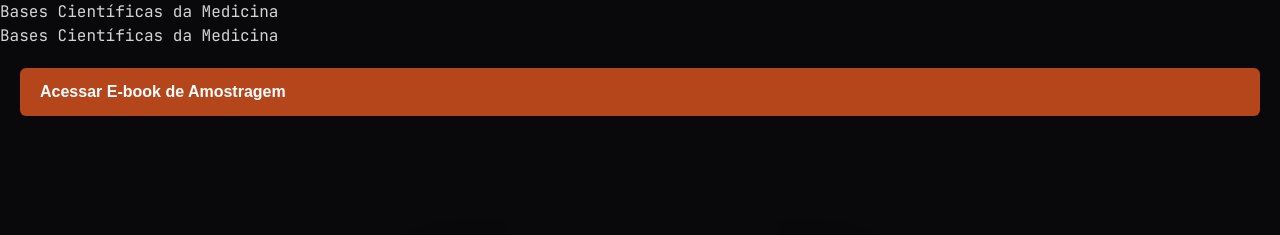
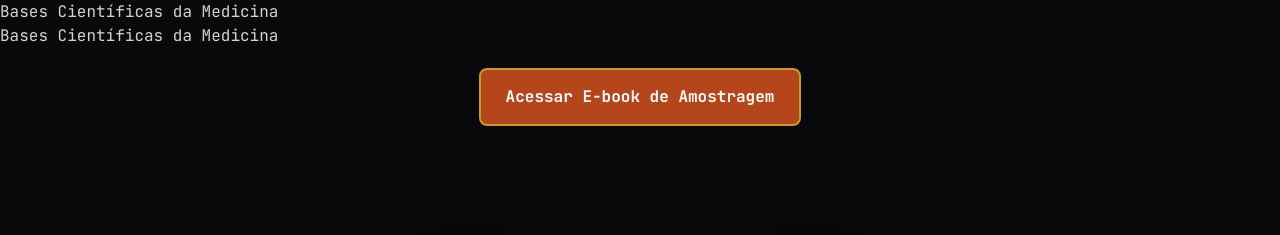
Before and after one commit to Herimarc/bases, a plain HTML site: page index.html in a window 1280 px wide. Shown: the top 235 px of the page. Drawn offline with nearby package versions, Linux system fonts and the light colour scheme.

Commit message:
Update index.html

```diff
--- a/index.html
+++ b/index.html
@@ -80,7 +80,7 @@
     </style>
 </head>
 <body class="min-h-screen flex flex-col relative overflow-x-hidden">
-<a href="amostragem/index.html" style="display: inline-block; padding: 12px 20px; background-color: #b5451b; color: white; text-decoration: none; border-radius: 6px; margin: 20px; font-family: sans-serif; font-weight: bold;">
+<a href="ebook-amostragem/index.html" style="display: block; width: fit-content; padding: 15px 25px; background-color: #b5451b; color: white; text-decoration: none; border-radius: 8px; margin: 20px auto; font-family: 'JetBrains Mono', monospace; font-weight: bold; text-align: center; border: 2px solid #c89a2e;">
    Acessar E-book de Amostragem
 </a>
     <div class="scanline"></div>
```
